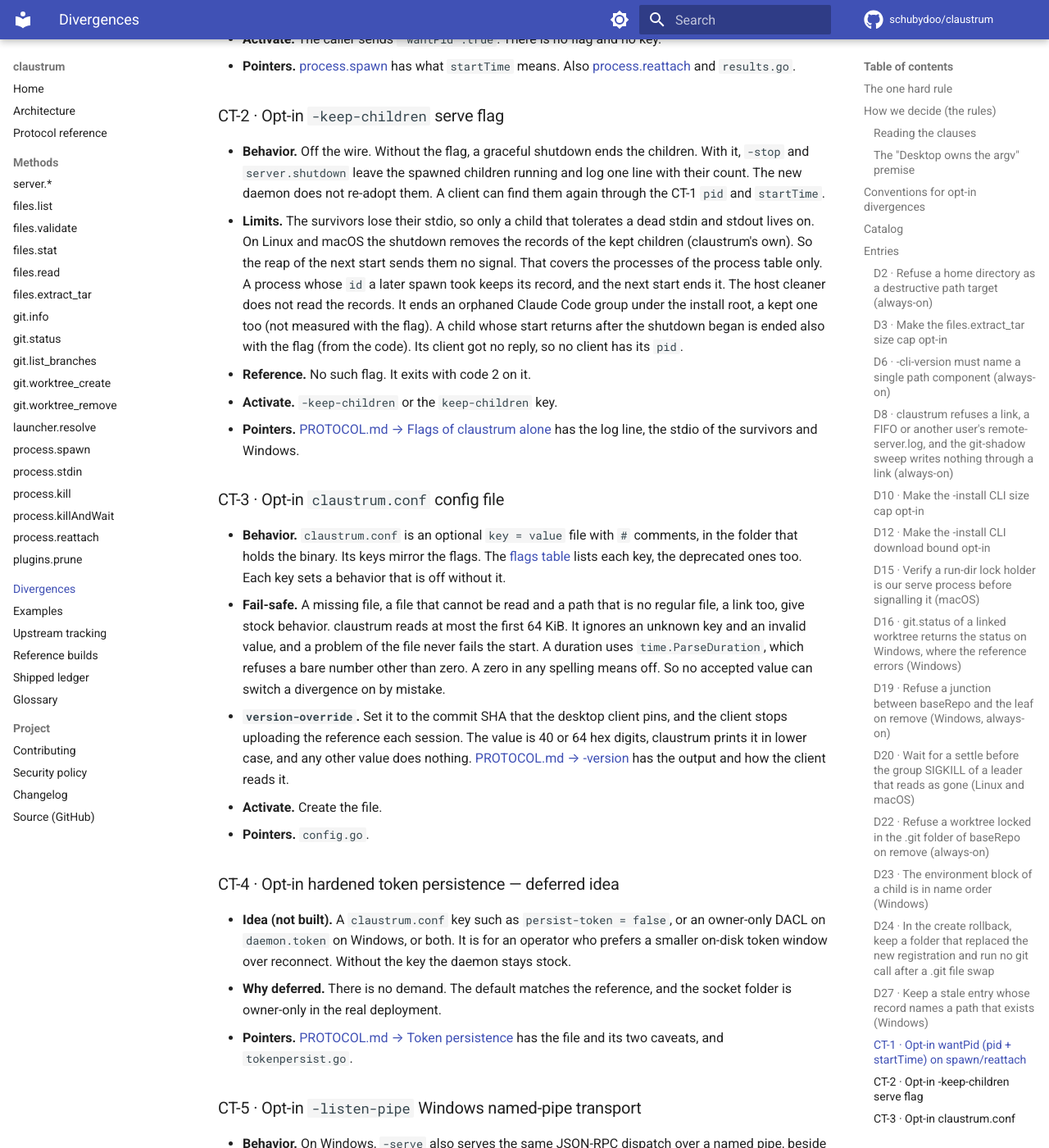
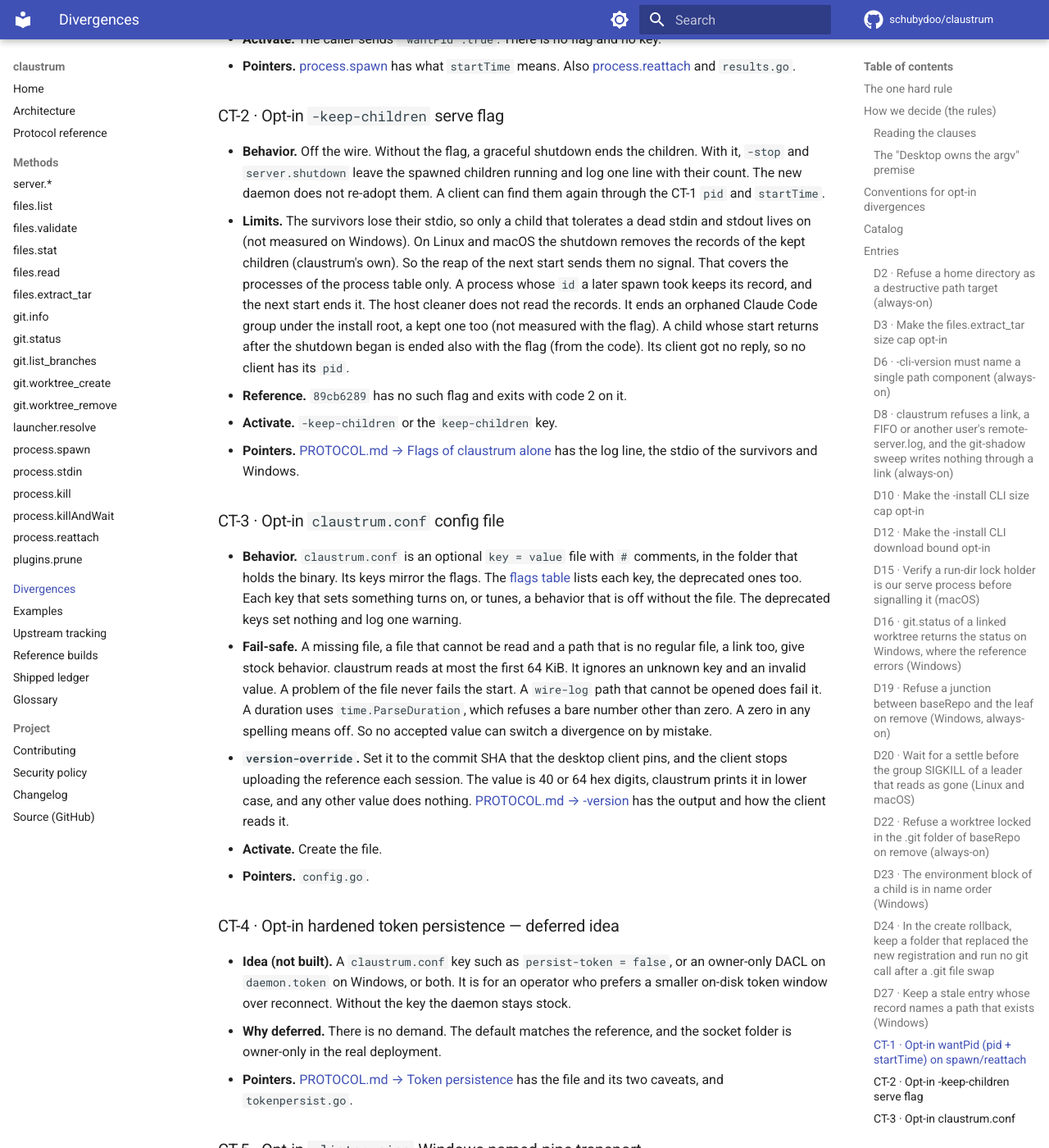
Before and after one commit to schubydoo/claustrum, an MkDocs documentation site: the page built from docs/DIVERGENCES.md, in a window 1280 px wide and 1400 px high, scrolled down 15134 px. Shown: the whole window at 82% size. Built offline with MkDocs 1.6.1 and Material for MkDocs 9.7.7, drawn with Linux system fonts in a browser that asks for light colours; comment, search, counter and statistics services are not loaded; some of the changed text lies outside the part shown.

Commit message:
docs: fix the CT-2, CT-3 and D13 claims that pass 1 of the claim check found
Co-Authored-By: Claude Opus 5.5 <noreply@anthropic.com>

```diff
--- a/docs/DIVERGENCES.md
+++ b/docs/DIVERGENCES.md
@@ -628,7 +628,7 @@ no flag and no key.
   running and log one line with their count. The new daemon does not re-adopt
   them. A client can find them again through the CT-1 `pid` and `startTime`.
 - **Limits.** The survivors lose their stdio, so only a child that tolerates a
-  dead stdin and stdout lives on. On Linux and macOS the shutdown removes the
+  dead stdin and stdout lives on (not measured on Windows). On Linux and macOS the shutdown removes the
   records of the kept children (claustrum's own). So the reap of the next start
   sends them no signal. That covers the processes of the process table only.
   A process whose `id` a later spawn took keeps its record, and the next start
@@ -637,7 +637,7 @@ no flag and no key.
   the flag). A child whose start returns after the shutdown began is ended also
   with the flag (from the code). Its client got no reply, so no client has its
   `pid`.
-- **Reference.** No such flag. It exits with code 2 on it.
+- **Reference.** `89cb6289` has no such flag and exits with code 2 on it.
 - **Activate.** `-keep-children` or the `keep-children` key.
 - **Pointers.** [PROTOCOL.md → Flags of claustrum
   alone](PROTOCOL.md#flags-of-claustrum-alone) has the log line, the stdio of the
@@ -648,11 +648,14 @@ no flag and no key.
 - **Behavior.** `claustrum.conf` is an optional `key = value` file with `#`
   comments, in the folder that holds the binary. Its keys mirror the flags. The
   [flags table](PROTOCOL.md#flags-and-config-keys) lists each key, the
-  deprecated ones too. Each key sets a behavior that is off without it.
+  deprecated ones too. Each key that sets something turns on, or tunes, a behavior
+  that is off without the file. The deprecated keys set nothing and log one
+  warning.
 - **Fail-safe.** A missing file, a file that cannot be read and a path that is no
   regular file, a link too, give stock behavior. claustrum reads at most the
-  first 64 KiB. It ignores an unknown key and an invalid value, and a problem of
-  the file never fails the start. A duration uses `time.ParseDuration`, which
+  first 64 KiB. It ignores an unknown key and an invalid value. A problem of the
+  file never fails the start. A `wire-log` path that cannot be opened does fail
+  it. A duration uses `time.ParseDuration`, which
   refuses a bare number other than zero. A zero in any spelling means off. So no
   accepted value can switch a divergence on by mistake.
 - **`version-override`.** Set it to the commit SHA that the desktop client pins,
```
Also changed, not shown: other parts of docs/DIVERGENCES.md (+2 -1 lines), docs/ARCHITECTURE.md (+2 -2 lines).
